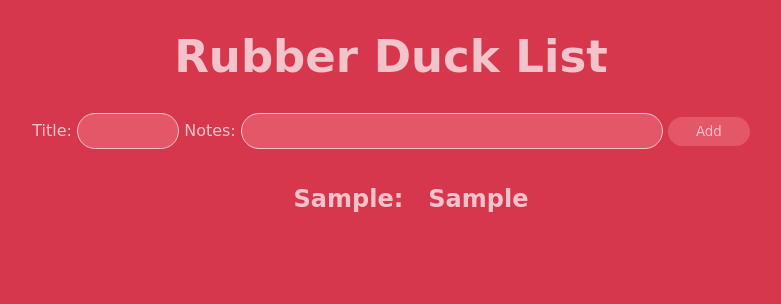
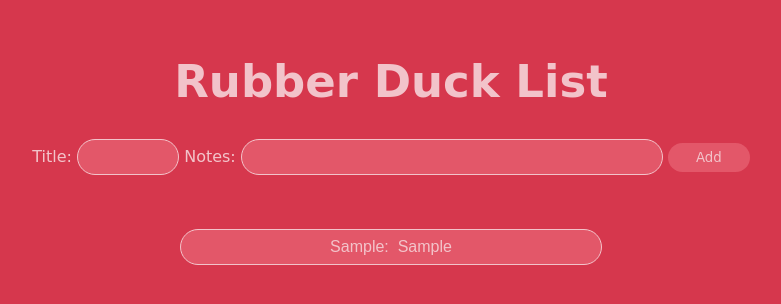
Before and after one commit to noura1993/cc-w6-d5-wh, a plain HTML site: page index.html in a window 1280 px wide. Both pictures are taken after typing "Sample", "Sample" into the empty fields and a click on the input "Add". Shown: the whole page, without its empty margins (249-1030 px from the left). Drawn offline with Linux system fonts and the light colour scheme.

Commit message:
Change ul/li elements to div/input elements

```diff
--- a/css/app.css
+++ b/css/app.css
@@ -11,6 +11,7 @@ body {
 }
 
 h1 {
+    padding-top: 2%;
     text-align: center;
     font-size: 45px;
     color: rgb(255, 255, 255);
@@ -65,3 +66,15 @@ h1 {
     text-align: center;
     list-style-type: none;
 }
+
+.todo-item-text {
+    background-color: rgb(233, 101, 118);
+    width: 420px;
+    padding: .50rem 0;
+    border: 1px solid #fff;
+    border-radius: 18px;
+    margin-bottom: 1rem;
+    text-align: center;
+    font-size: 1rem;
+    color: #fff;
+}
--- a/index.html
+++ b/index.html
@@ -23,10 +23,8 @@
             </div>
         </div>
     </form>
-    <div>
-        <div class="list">
-            <ul id="todo-list"></ul>
-        </div>
+    <br><br>
+    <div id="todo-list">
     </div>
 </body>
 
--- a/js/app.js
+++ b/js/app.js
@@ -14,12 +14,14 @@ const handleNewTodo = function (event) {
 };
 
 const createTodo = function (form) {
-    const todo = document.createElement('li');
-    todo.classList.add('todo-item');
+    const todoItem = document.createElement('div');
+    todoItem.classList.add('todo-item');
 
-    const title = document.createElement('h2');
-    title.innerHTML = `${form.title.value}: &nbsp; ${form.notes.value}`;
-    todo.appendChild(title);
+    const todo = document.createElement('input');
+    todo.classList.add('todo-item-text');
+    todo.readOnly = true;
+    todo.value = `${form.title.value}:  ${form.notes.value}`;
+    todoItem.appendChild(todo);
 
-    return todo;
+    return todoItem;
 };
```
